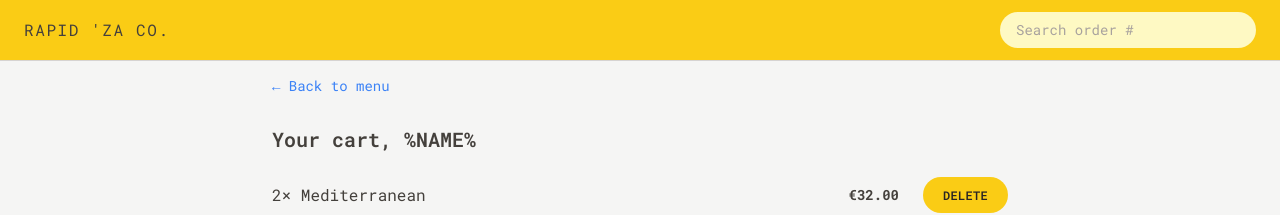
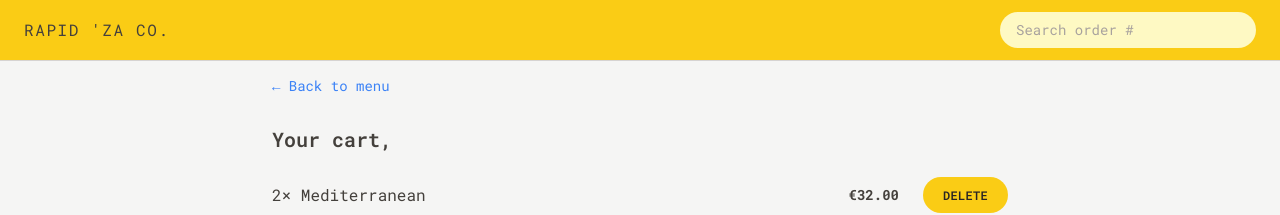
Before and after one commit to JS-Mechanic/Rapid-Za, a React (Vite) app: page /cart in a window 1280 px wide. Shown: the top 215 px of the page. Built offline with nearby package versions, Linux system fonts and the light colour scheme.

Commit message:
Using username value inside components

```diff
--- a/src/features/cart/Cart.jsx
+++ b/src/features/cart/Cart.jsx
@@ -1,6 +1,7 @@
 import {LinkButton} from "../../ui/LinkButton.jsx";
 import Button from "../../ui/Button.jsx";
 import CartItem from "./CartItem.jsx";
+import {useSelector} from "react-redux";
 
 const fakeCart = [
 	{
@@ -28,12 +29,13 @@
 
 function Cart() {
 	const cart = fakeCart;
+	const username = useSelector(state => state.user.username);
 
 	return (
 		<div className="px-4 py-3">
 			<LinkButton to="/menu">&larr; Back to menu</LinkButton>
 
-			<h2 className="mt-7 text-xl font-semibold">Your cart, %NAME%</h2>
+			<h2 className="mt-7 text-xl font-semibold">Your cart, {username}</h2>
 
 			<ul className="divide-y divide-stone-200 border-b mt-3">
 				{cart.map(item => (
--- a/src/features/order/CreateOrder.jsx
+++ b/src/features/order/CreateOrder.jsx
@@ -1,6 +1,7 @@
 import {Form, redirect, useActionData, useNavigation} from "react-router-dom";
 import {createOrder} from "../../services/apiRestaurant.js";
 import Button from "../../ui/Button.jsx";
+import {useSelector} from "react-redux";
 
 // https://uibakery.io/regex-library/phone-number
 const isValidPhone = str =>
@@ -31,6 +32,7 @@
 ];
 
 function CreateOrder() {
+	const username = useSelector(state => state.user.username);
 	const navigation = useNavigation();
 	const isSubmitting = navigation.state === "submitting";
 	const formErrors = useActionData();
@@ -45,7 +47,13 @@
 			<Form method="POST">
 				<div className="mb-5 flex flex-col gap-2 sm:flex-row sm:items-center">
 					<label className="sm:basis-40">First Name</label>
-					<input className="input grow" type="text" name="customer" required />
+					<input
+						className="input grow"
+						defaultValue={username}
+						type="text"
+						name="customer"
+						required
+					/>
 				</div>
 
 				<div className="mb-5 flex flex-col gap-2 sm:flex-row sm:items-center">
```
